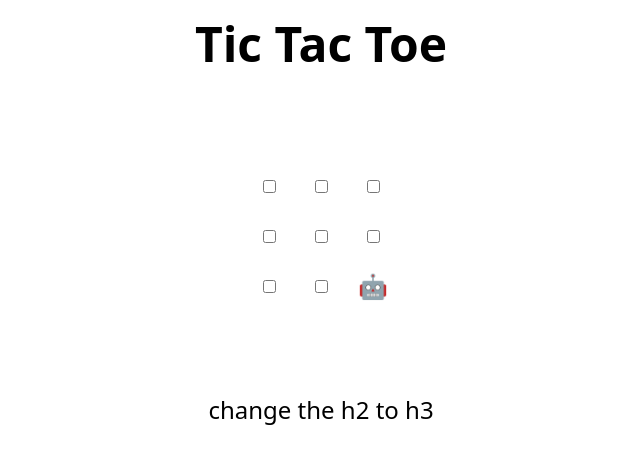
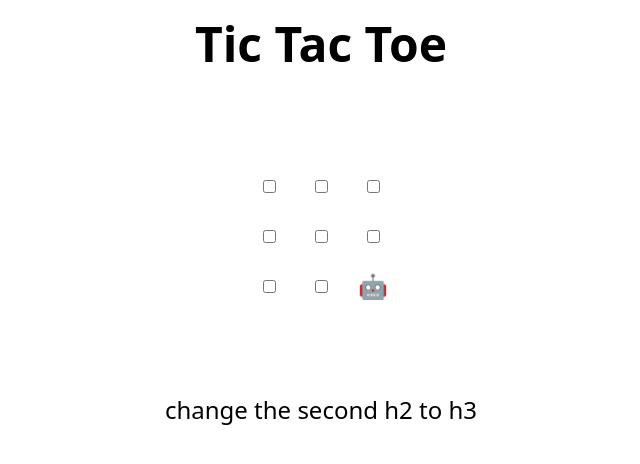
Before and after one commit to KH-Echo1/skills-review-pull-requests, a plain HTML site: page index.html in a window 1280 px wide. Shown: the whole page, without its empty margins (319-959 px from the left). Drawn offline with Linux system fonts and the light colour scheme.

Commit message:
Update index.html
Changed the last suggestion to be clearer.

```diff
--- a/index.html
+++ b/index.html
@@ -48,7 +48,7 @@
 </table>
 
 <h2 hidden>Game over, refresh to play again 🧑‍💻 🤖!</h2>
-change the h2 to h3
+change the second h2 to h3
 
 <script>
   // Initialization
```
